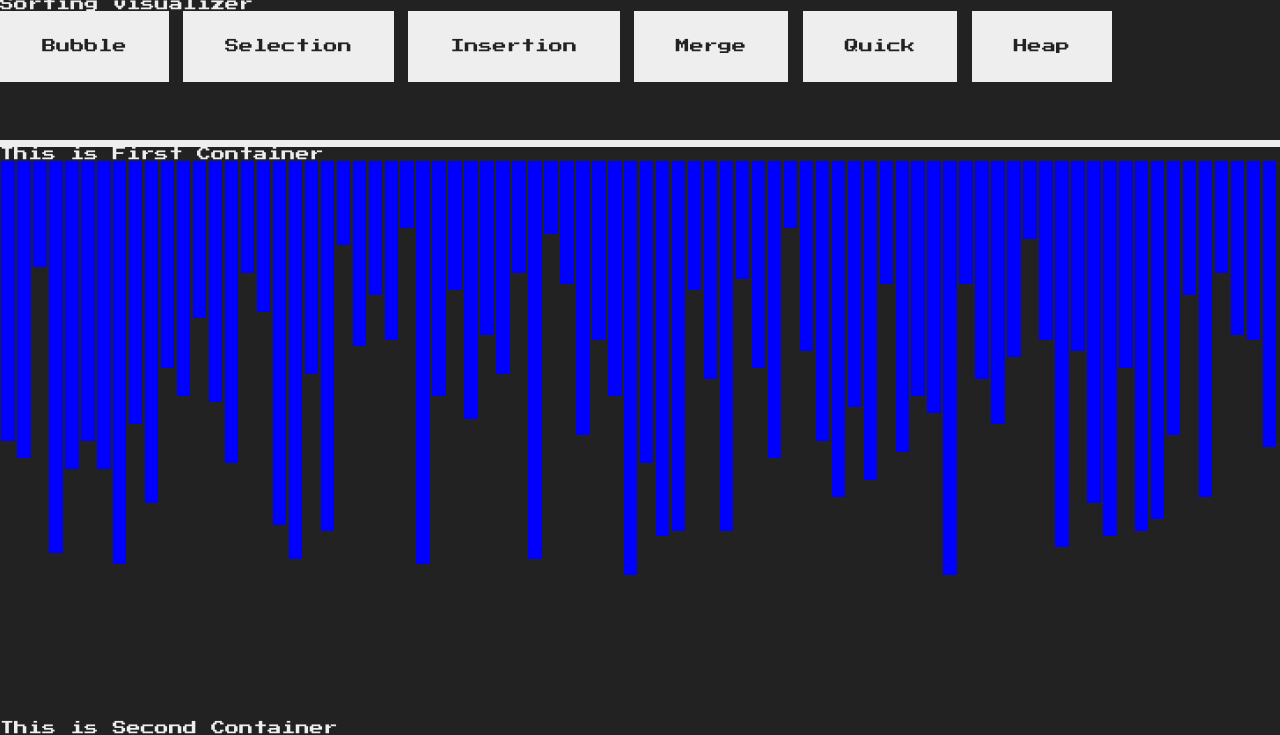
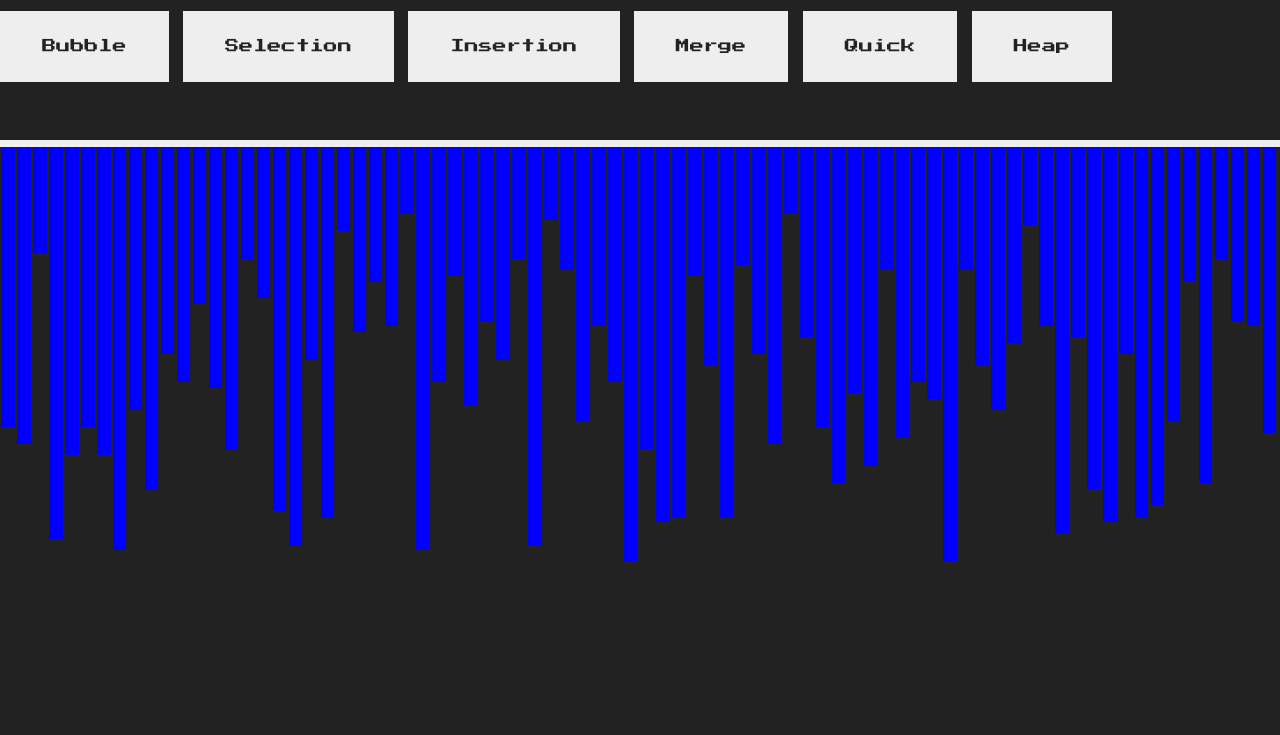
Before and after one commit to ntluandt95/Sorting-Visulizer, a plain HTML site: page index.html in a window 1280 px wide. Shown: the part 133-868 px from the top of the page. After the commit the page ends 840 px from the top, so only its background shows below. Drawn offline with Linux system fonts and the light colour scheme.

Commit message:
third commit

```diff
--- a/index.html
+++ b/index.html
@@ -20,7 +20,9 @@
                 <input id="speed" type="range" min=1 max=501 step=100 value=400>
                 <br>
                 <button class="btn" id="btn_generate">Generate New Array!</button>
+
             </div>
+            <br>
 
             <div class="header_right">
                 <p class="nav-heading">Sorting visualizer</p>
@@ -41,16 +43,13 @@
     <section>
 
         <div id="Info_Cont1">
-            <p>This is First Container</p>
+
         </div>
 
         <div id="array_container" style="flex-direction: row;">
 
         </div>
 
-        <div id="Info_Cont2">
-            <p>This is Second Container</p>
-        </div>
 
     </section>
     <script src="main.js"></script>
--- a/template.css
+++ b/template.css
@@ -118,3 +118,10 @@ h1 {
 .label-score {
   margin-bottom: 2rem;
 }
+
+.nav-heading{
+  position: absolute;
+  top: 1rem;
+  right: 2rem;
+  font-size: 60px;
+}
```
